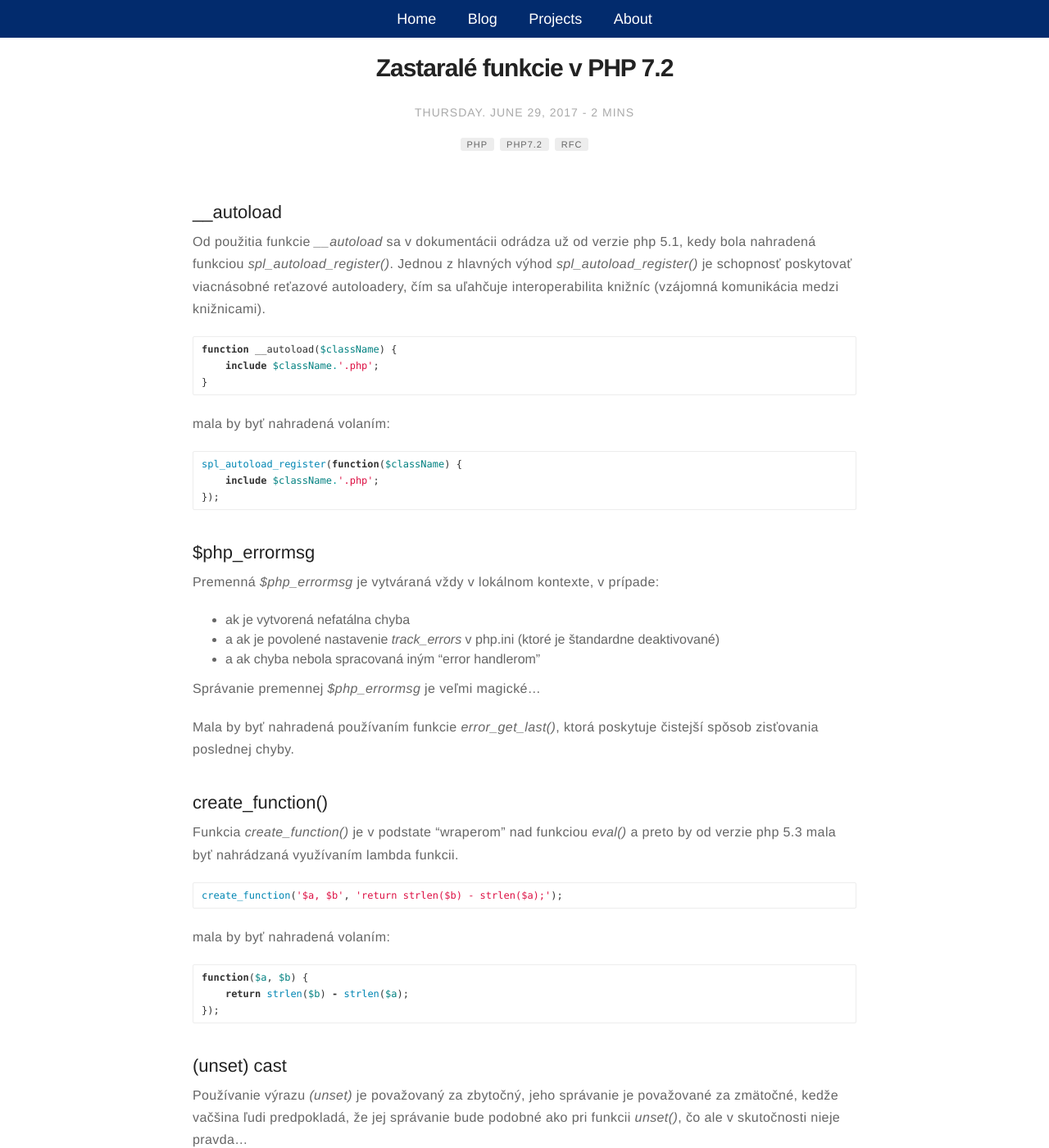
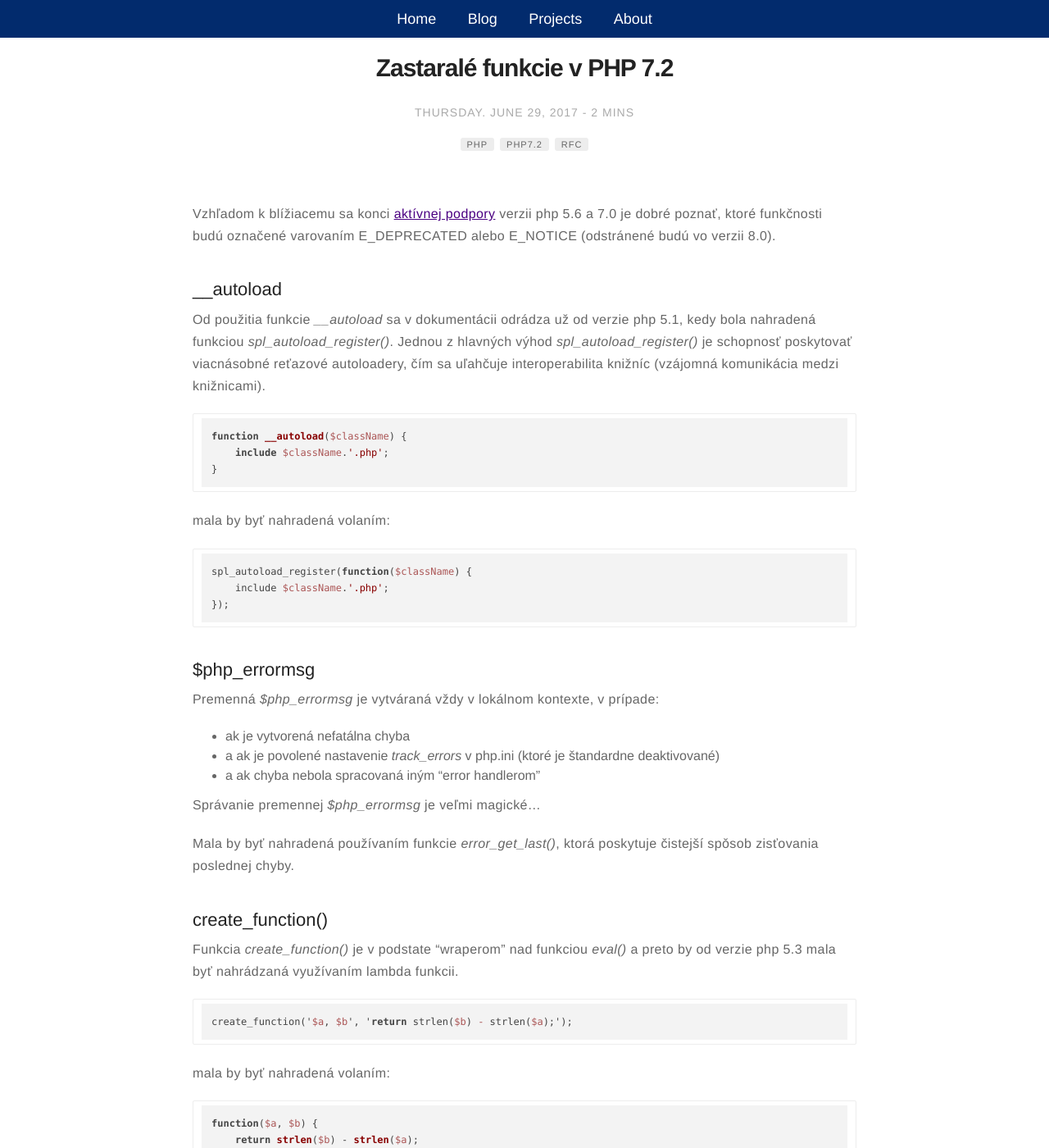
Before and after one commit to arzzen/lukasmestan.com, a Jekyll site: the page built from _posts/2017-06-29-deprecations-for-php-7-2.markdown, in a window 1280 px wide and 1400 px high. Shown: the whole window at 82% size. Built offline with Jekyll 4.4.1, drawn with Linux system fonts in a browser that asks for light colours; nearby versions of some CDN libraries; some of the changed text lies outside the part shown.

Commit message:
syntax highliter

```diff
--- a/_layouts/default.html
+++ b/_layouts/default.html
@@ -21,8 +21,11 @@ layout: compress
 
     <link rel="stylesheet" href="https://maxcdn.bootstrapcdn.com/font-awesome/4.7.0/css/font-awesome.min.css" crossorigin="anonymous">
     <link rel="stylesheet" href="https://maxcdn.bootstrapcdn.com/bootstrap/3.3.7/css/bootstrap.min.css" integrity="sha384-BVYiiSIFeK1dGmJRAkycuHAHRg32OmUcww7on3RYdg4Va+PmSTsz/K68vbdEjh4u" crossorigin="anonymous">
+    <link rel="stylesheet" href="//cdnjs.cloudflare.com/ajax/libs/highlight.js/9.12.0/styles/default.min.css">
     <script src="https://cdnjs.cloudflare.com/ajax/libs/jquery/3.2.1/jquery.min.js" crossorigin="anonymous"></script>
     <script src="https://maxcdn.bootstrapcdn.com/bootstrap/3.3.7/js/bootstrap.min.js" integrity="sha384-Tc5IQib027qvyjSMfHjOMaLkfuWVxZxUPnCJA7l2mCWNIpG9mGCD8wGNIcPD7Txa" crossorigin="anonymous"></script>
+    <script src="//cdnjs.cloudflare.com/ajax/libs/highlight.js/9.12.0/highlight.min.js"></script>
+    <script>hljs.initHighlightingOnLoad();</script>
 
     <style>
     {% capture scss_sheet %}{% include style.scss %}{% endcapture %}
--- a/_posts/2017-06-29-deprecations-for-php-7-2.markdown
+++ b/_posts/2017-06-29-deprecations-for-php-7-2.markdown
@@ -12,6 +12,9 @@ category: blog
 author: arzzen
 externalLink: false
 ---
+
+Vzhľadom k blížiacemu sa konci [aktívnej podpory](http://php.net/supported-versions.php) verzii php 5.6 a 7.0
+je dobré poznať, ktoré funkčnosti budú označené varovaním E_DEPRECATED alebo E_NOTICE (odstránené budú vo verzii 8.0).
 
 ## __autoload
 
```
